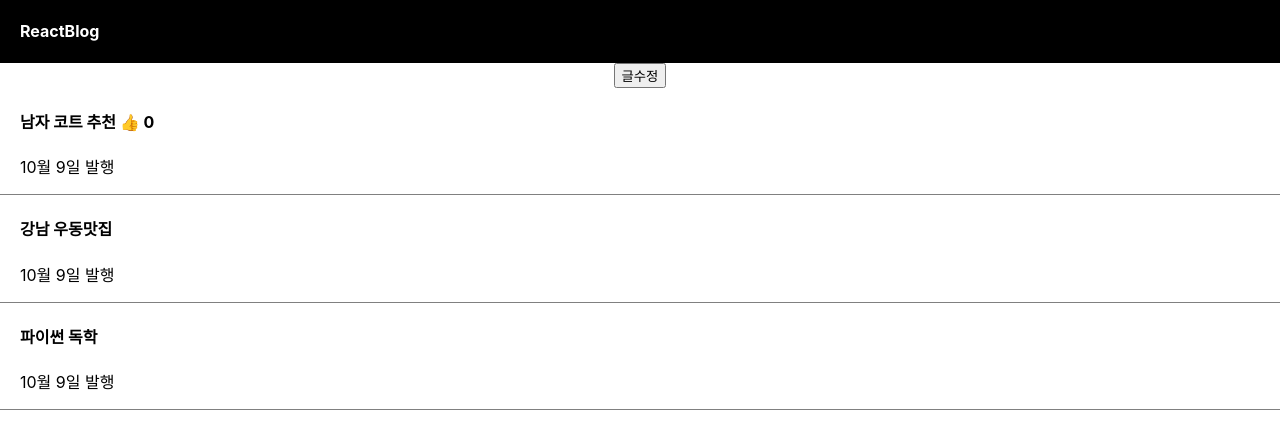
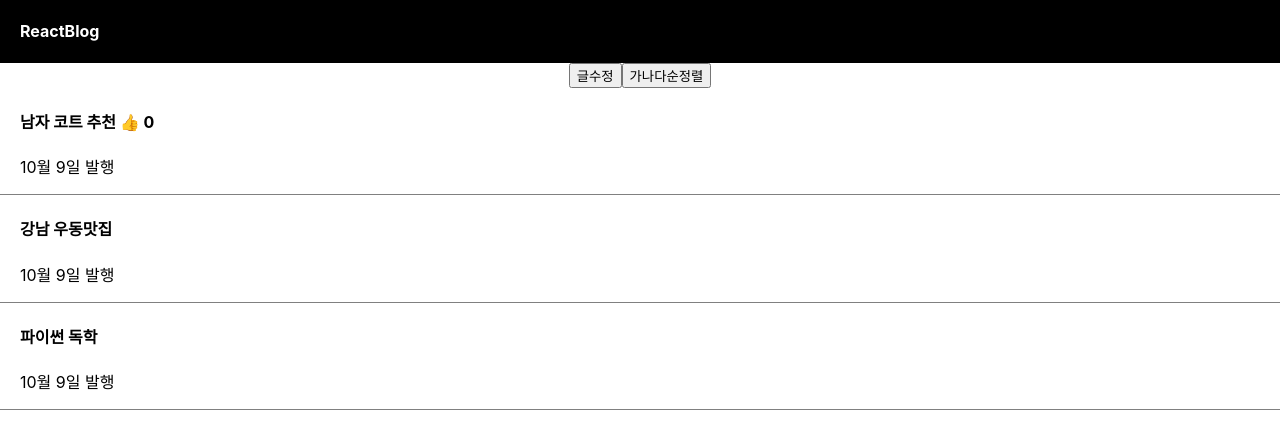
Before and after one commit to kingssik/React_Strudy, a React (Create React App) app: page / in a window 1280 px wide. Shown: the top 428 px of the page. Built offline with nearby package versions, Linux system fonts and the light colour scheme.

Commit message:
deep copy 를 이용한 가나다순 정렬 버튼 추가

```diff
--- a/src/App.js
+++ b/src/App.js
@@ -22,7 +22,10 @@ function App() {
         글제목변경(copy);
       }}>글수정</button>
 
-
+      <button onClick={()=>{
+        let newSort = [...글제목];
+        글제목변경(newSort.sort());
+      }}>가나다순정렬</button>
 
       <div className='list'>
         <h4>{글제목[0]} <span onClick={ () => { 따봉변경(따봉+1) }}>👍</span> {따봉} </h4>
```
